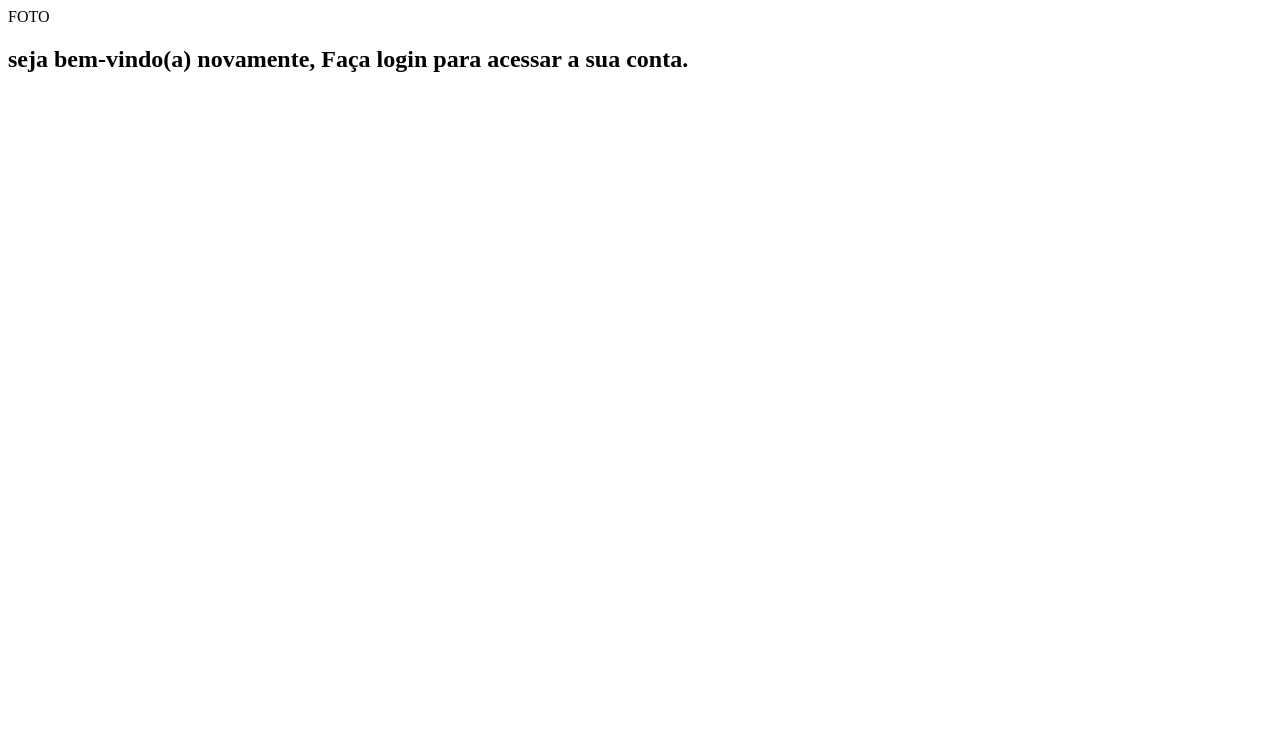
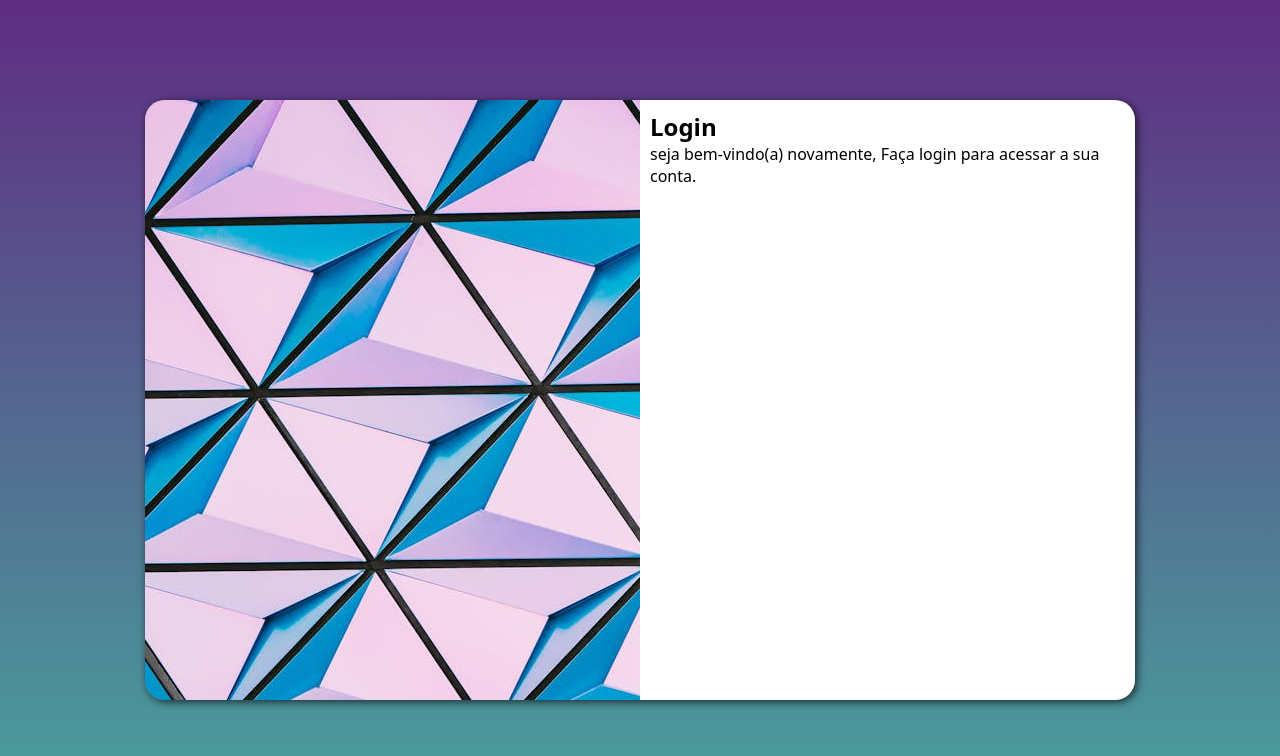
Before and after one commit to Masterpeso/projeto-login, a plain HTML site: page index.html in a window 1280 px wide. Drawn offline with Linux system fonts and the light colour scheme.

Commit message:
media query para outras telas

```diff
--- /dev/null
+++ b/estilo/media-query.css
@@ -0,0 +1,34 @@
+@charset "UTF-8";
+
+@media screen and (min-width: 768px) and (max-width: 992px) {
+    body {
+        background-image: linear-gradient(to top, #49a09d, #5f2c82);
+    }
+    section#login {
+        width: 90vw;
+    }
+    section#login > div#imagem {
+        float: left;
+        width: 30%;
+        height: 100%;
+    }
+
+}
+
+@media screen and (min-width: 992px) {
+    body {
+        background-image: linear-gradient(to top, #49a09d, #5f2c82);
+    }
+    section#login {
+        width: 990px;
+    }
+    section#login > div#imagem {
+        float: left;
+        width: 50%;
+        height: 100%;
+    }
+    section#login > div#formulario {
+        float: right;
+        width: 50%;
+    }
+}
--- a/estilo/style.css
+++ b/estilo/style.css
@@ -6,3 +6,45 @@ verde: #49a09d
 roxo: #5f2c82
 
 */
+
+* {
+    font-family: system-ui, -apple-system, BlinkMacSystemFont, 'Segoe UI', Roboto, Oxygen, Ubuntu, Cantarell, 'Open Sans', 'Helvetica Neue', sans-serif;
+   margin: 0px;
+   padding: opx;
+   box-sizing: border-box;
+}
+body , html {
+    background-color: #5f2c82;
+    height: 100vh;
+    width: 100vw;
+}
+
+main {
+    position: relative;
+    height: 100vh;
+    width: 100vw;
+}
+section#login {
+    position: absolute;
+    overflow: hidden;
+    top: 50%;
+    left: 50%;
+    transform: translate(-50%, -50%);
+    background-color: white;
+    width: 250px;
+    height: 600px;
+    border-radius: 20px;
+    box-shadow: 2px 2px 8px rgba(0, 0, 0, 0.701);
+    transition: width .3s, heigth .3s;
+}
+
+section#login > div#imagem {
+    display: block;
+    background: #5f2c82 url(../imagens/pexels-scott-webb-430207.jpg);
+    height: 250px;
+}
+
+section#login > div#formulario {
+    display: block;
+    padding: 10px;
+}
--- a/index.html
+++ b/index.html
@@ -4,16 +4,18 @@
     <meta charset="UTF-8">
     <meta name="viewport" content="width=device-width, initial-scale=1.0">
     <link rel="stylesheet" href="estilo/style.css">
+    <link rel="stylesheet" href="estilo/media-query.css">
     <title>Login</title>
 </head>
 <body>
    <main>
     <section id="login">
           <div id="imagem">
-FOTO
+
           </div>
           <div id="formulario">
-            <h1>seja bem-vindo(a) novamente, Faça login para acessar a sua conta.</h1>
+            <h1>Login</h1>
+            <p>seja bem-vindo(a) novamente, Faça login para acessar a sua conta.</p>
             <form action="login.php" method="post">
 
             </form>
```
